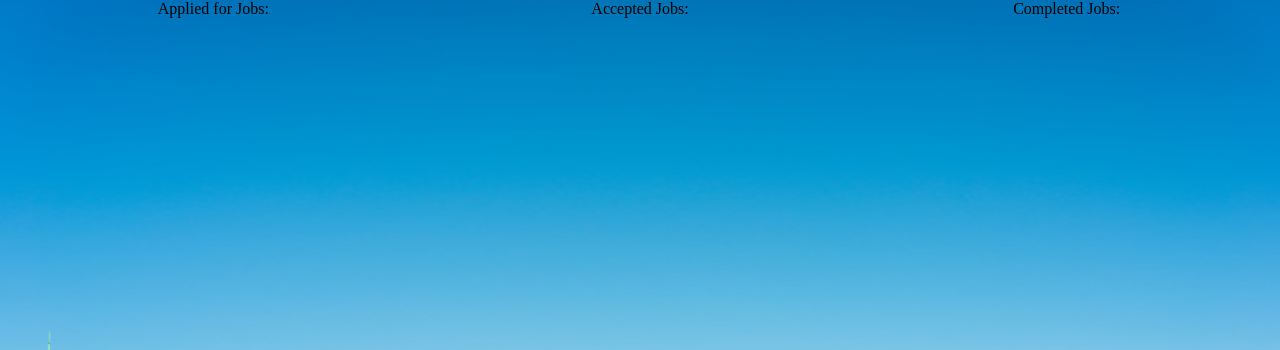
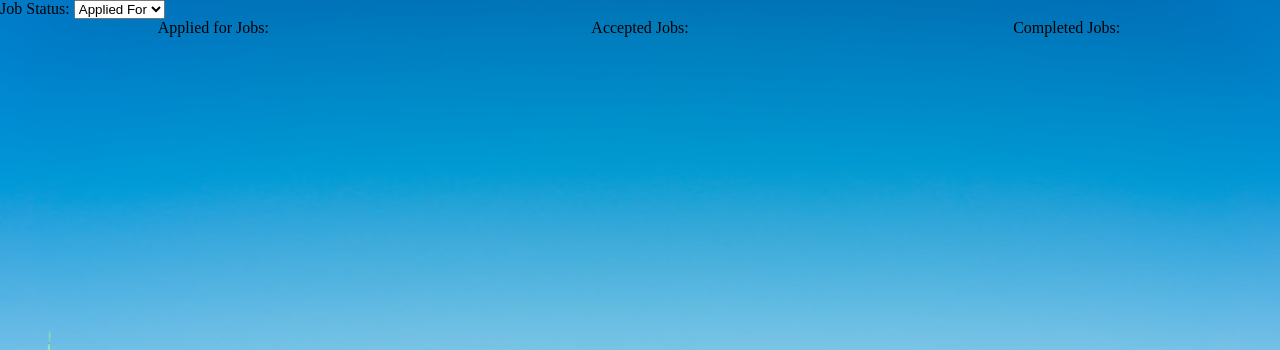
Before and after one commit to andrewObrien98/6-CS3450, a Django app: page /moneyLawndering/1/acceptedjobs/ in a window 1280 px wide. Shown: the part 16-366 px from the top of the page. Run offline with Django 4.2, Linux system fonts and the light colour scheme; data comes from the database, SQL or seed files in the repository; data that the repository does not hold is empty.

Commit message:
Removed html list indentation

```diff
--- a/app/cs3450/moneyLawndering/static/moneyLawndering/style.css
+++ b/app/cs3450/moneyLawndering/static/moneyLawndering/style.css
@@ -132,7 +132,6 @@ div.listingsScroll {
 
 .listingStatusList {
     flex: 1;
-
 }
 
 .centered {
@@ -146,6 +145,11 @@ textarea {
   height: 10vh;
 }
 
+ul {
+  list-style: none;
+  padding-left: 0;
+}
+
 html, body {
     width: 100%;
     height: 100%;
--- a/app/cs3450/moneyLawndering/templates/moneyLawndering/acceptedJobs.html
+++ b/app/cs3450/moneyLawndering/templates/moneyLawndering/acceptedJobs.html
@@ -26,6 +26,14 @@
             {% endif %}
         </div>
     </header>
+    <div>
+        <label for="model-type">Job Status:</label>
+        <select id="model-type">
+            <option value="applied">Applied For</option>
+            <option value="accepted">Accepted</option>
+            <option value="completed">Completed</option>
+        </select>
+    </div>
     <div class="listingsPage">
     <div class="listingStatusList listingsScroll">
         <div class="centered">Applied for Jobs: </div>
```
Also changed, not shown: app/cs3450/moneyLawndering/templates/moneyLawndering/myListing.html (+6 -2 lines).
